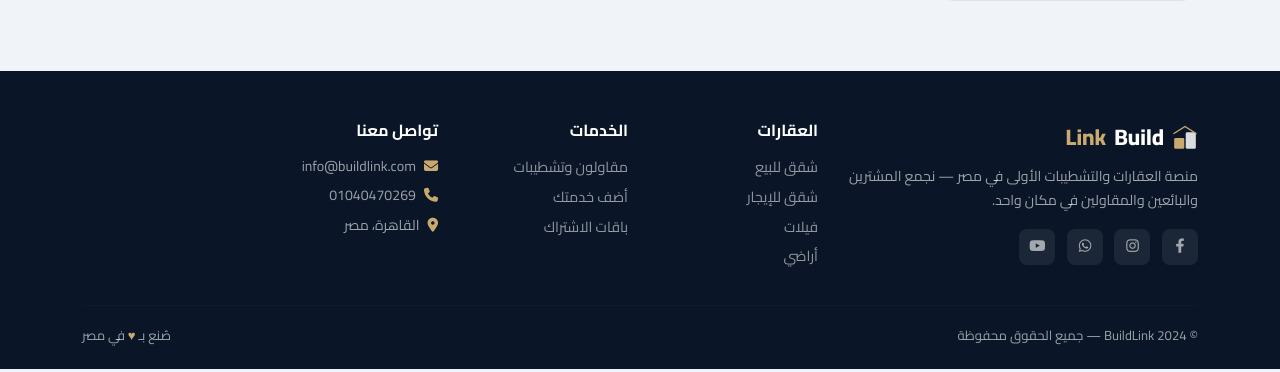
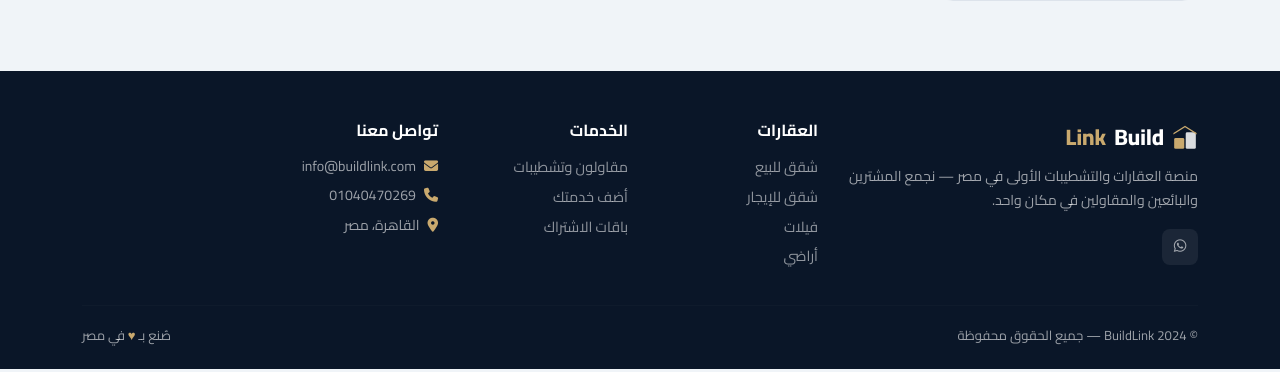
Before and after one commit to minayakop/buildlink, a Django app: page /accounts/profile/ in a window 1280 px wide. Shown: the part 428-800 px from the top of the page. Run offline with Django 5.2, Linux system fonts and the light colour scheme; the visitor is signed in with stand-in values (Sample User, id 1); data that the repository does not hold is empty.

```diff
--- a/templates/base.html
+++ b/templates/base.html
@@ -323,10 +323,10 @@
                     نجمع المشترين والبائعين والمقاولين في مكان واحد.
                 </p>
                 <div>
-                    <a href="#" class="social-icon"><i class="fab fa-facebook-f"></i></a>
-                    <a href="#" class="social-icon"><i class="fab fa-instagram"></i></a>
-                    <a href="#" class="social-icon"><i class="fab fa-whatsapp"></i></a>
-                    <a href="#" class="social-icon"><i class="fab fa-youtube"></i></a>
+                    <a href="#" class="social-icon d-none"><i class="fab fa-facebook-f"></i></a>
+                    <a href="#" class="social-icon d-none"><i class="fab fa-instagram"></i></a>
+                    <a href="https://wa.me/201040470269" target="_blank" class="social-icon" title="تواصل معنا عبر واتساب"><i class="fab fa-whatsapp"></i></a>
+                    <a href="#" class="social-icon d-none"><i class="fab fa-youtube"></i></a>
                 </div>
             </div>
             <div class="col-lg-2 col-md-6">
```
